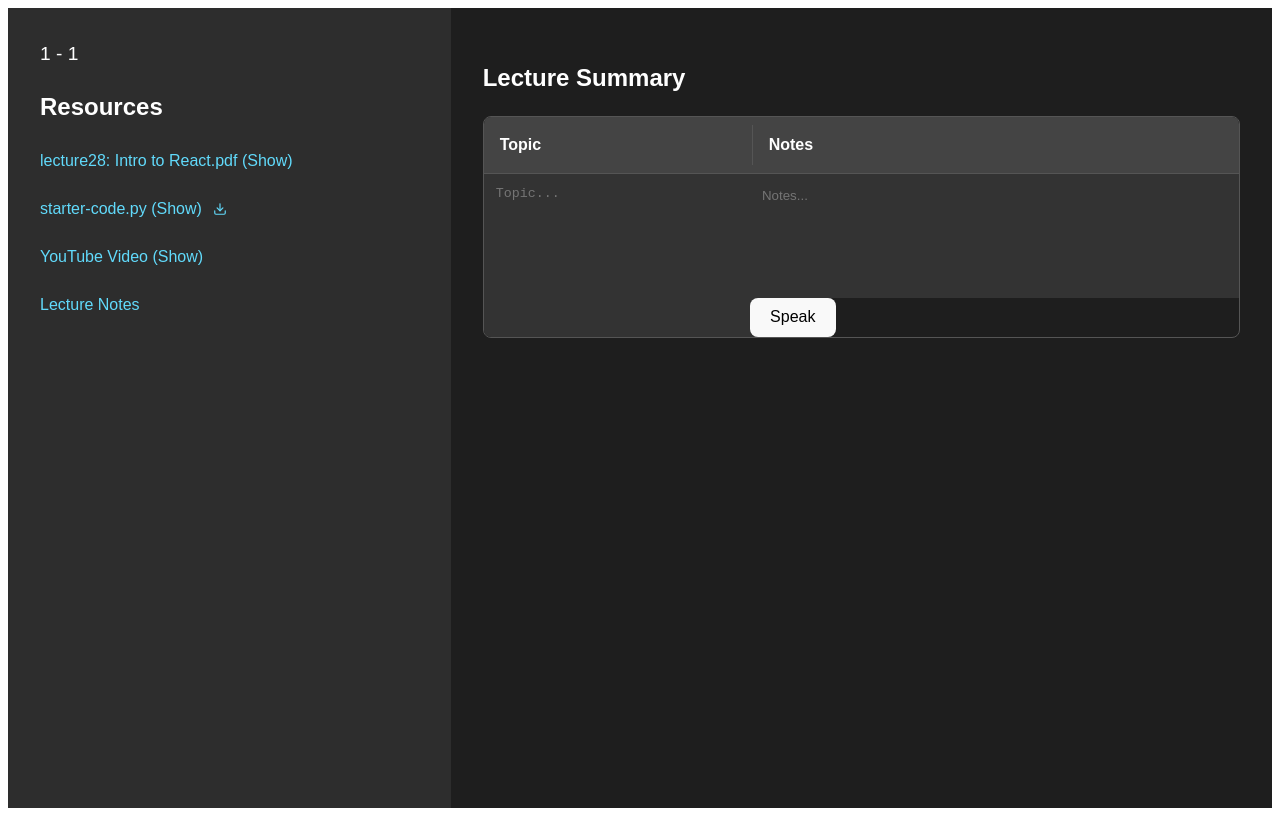
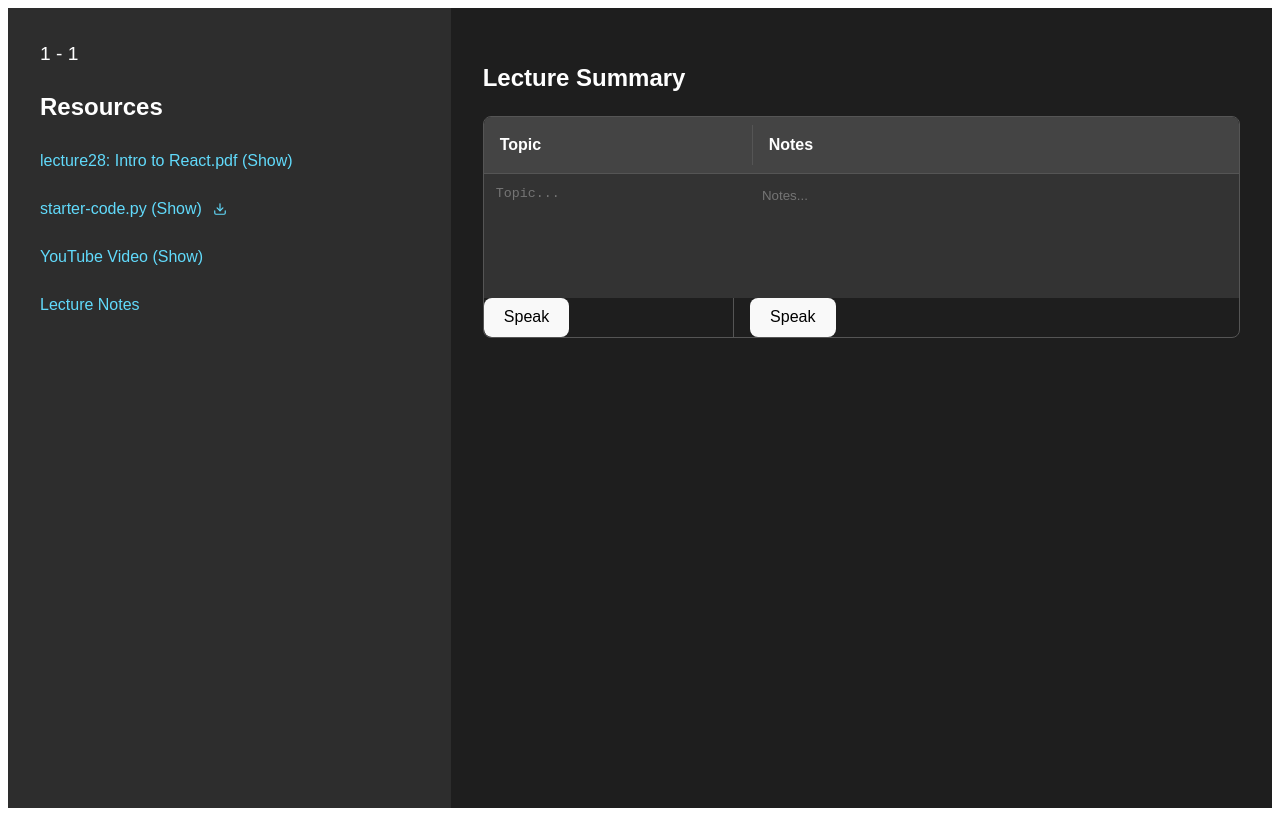
Before and after one commit to wilsonfong56/verbose-octo-meme, a React (Vite) app in the folder hackathon/: page /mainpage/1/1/summary in a window 1280 px wide. Built offline with nearby package versions, Linux system fonts and the light colour scheme; no server answers.

Commit message:
TextToSpeech pt 2

```diff
--- a/hackathon/src/components/Summarypage.jsx
+++ b/hackathon/src/components/Summarypage.jsx
@@ -417,6 +417,7 @@ function Summarypage() {
                     transition: 'background-color 0.2s ease'
                   }}
                 />
+                <TextToSpeech string={entry.cue} />
               </div>
 
               {/* Content Cell */}
```
